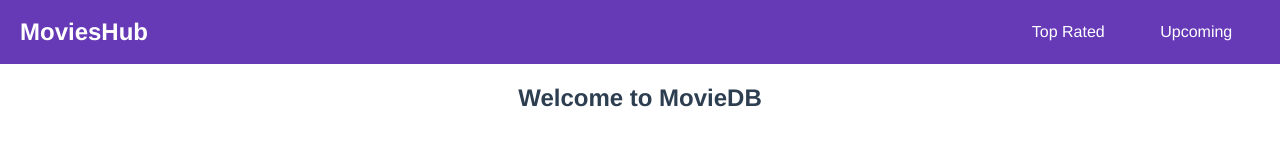
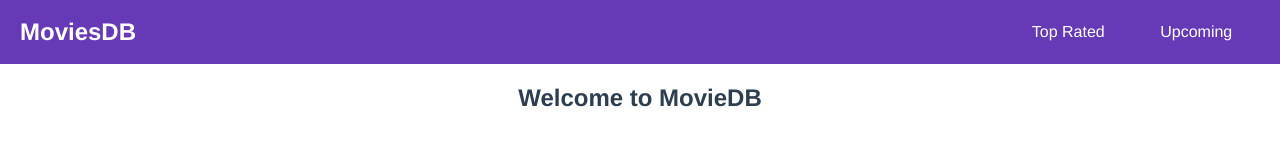
Before and after one commit to abhi0498/Vue-Movie, a Vue app: page / in a window 1280 px wide. Shown: the top 160 px of the page. Built offline with nearby package versions, Linux system fonts and the light colour scheme.

Commit message:
Added Home page

```diff
--- a/src/App.vue
+++ b/src/App.vue
@@ -2,7 +2,7 @@
   <div id="app">
     <div class="navbar">
       <router-link to="/">
-        <h2 style="margin:0;margin-left:20px;color:white">MoviesHub</h2>
+        <h2 style="margin:0;margin-left:20px;color:white">MoviesDB</h2>
       </router-link>
       <div class="nav-links">
         <router-link class="a" to="/top-rated">Top Rated</router-link>
```
